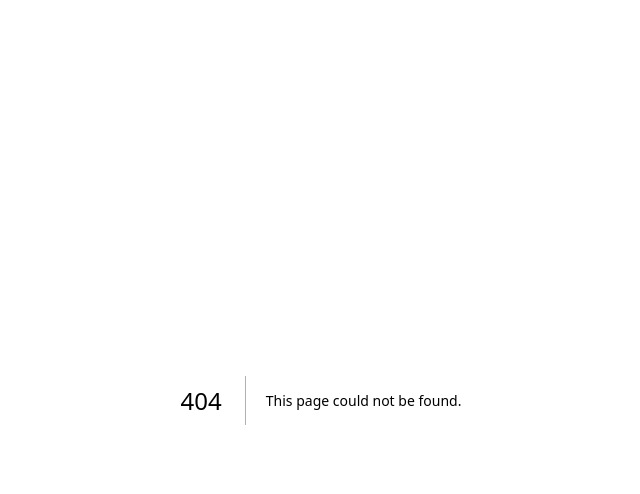
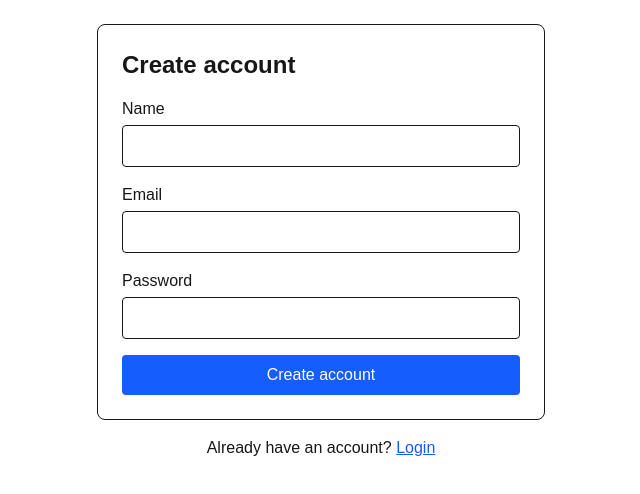
Before and after one commit to Praful-87/nextjs, a Next.js app: page /register in a window 1280 px wide. Before the commit this address had no page. Shown: the top 494 px of the page, without its empty margins (319-959 px from the left). Built offline with nearby package versions, Linux system fonts and the light colour scheme.

Commit message:
added login and register routes

```diff
--- /dev/null
+++ b/src/app/login/page.tsx
@@ -0,0 +1,17 @@
+import AuthForm from "@/components/AuthForm";
+import Link from "next/link";
+
+export default function LoginPage() {
+  return (
+    <main className="p-6">
+      <AuthForm mode="login" />
+
+      <p className="mt-4 text-center">
+        Don't have an account?{" "}
+        <Link href="/register" className="text-blue-600 underline">
+          Create one
+        </Link>
+      </p>
+    </main>
+  );
+}
--- /dev/null
+++ b/src/app/register/page.tsx
@@ -0,0 +1,17 @@
+import AuthForm from "@/components/AuthForm";
+import Link from "next/link";
+
+export default function RegisterPage() {
+  return (
+    <main className="p-6">
+      <AuthForm mode="register" />
+
+      <p className="mt-4 text-center">
+        Already have an account?{" "}
+        <Link href="/login" className="text-blue-600 underline">
+          Login
+        </Link>
+      </p>
+    </main>
+  );
+}
--- a/src/components/AuthForm.tsx
+++ b/src/components/AuthForm.tsx
@@ -107,7 +107,7 @@ export default function AuthForm({ mode }: AuthFormProps) {
       <button
         type="submit"
         disabled={isLoading}
-        className="rounded bg-black p-2 text-white disabled:opacity-50"
+        className="rounded bg-blue-600 p-2 text-white disabled:opacity-50"
       >
         {isLoading ? "Please wait..." : isRegister ? "Create account" : "Login"}
       </button>
```
